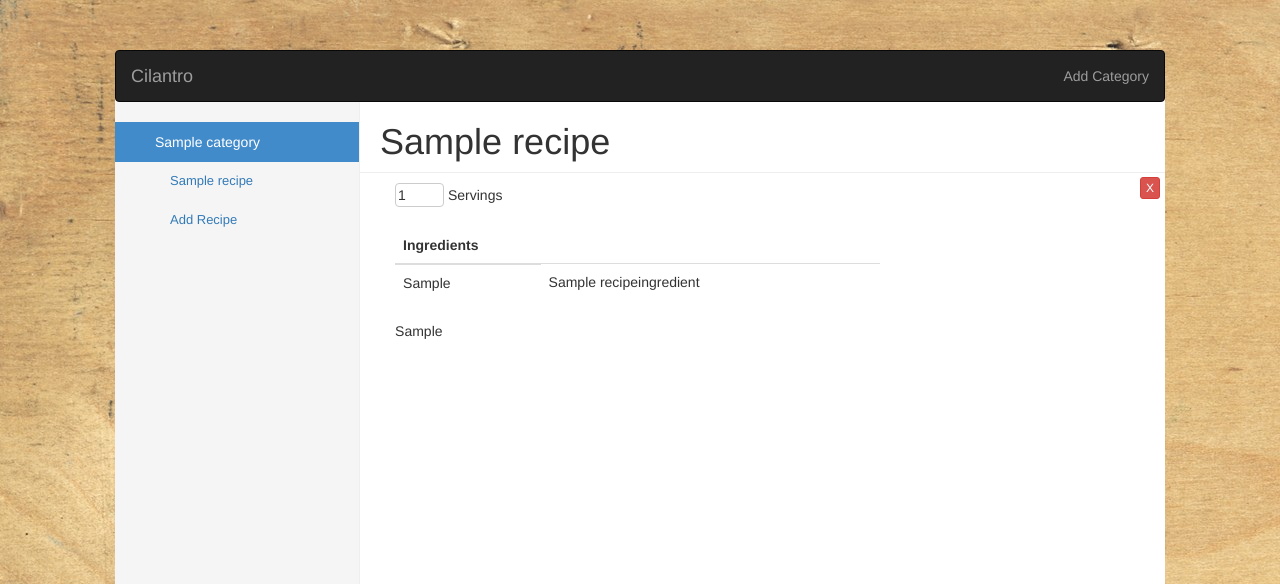
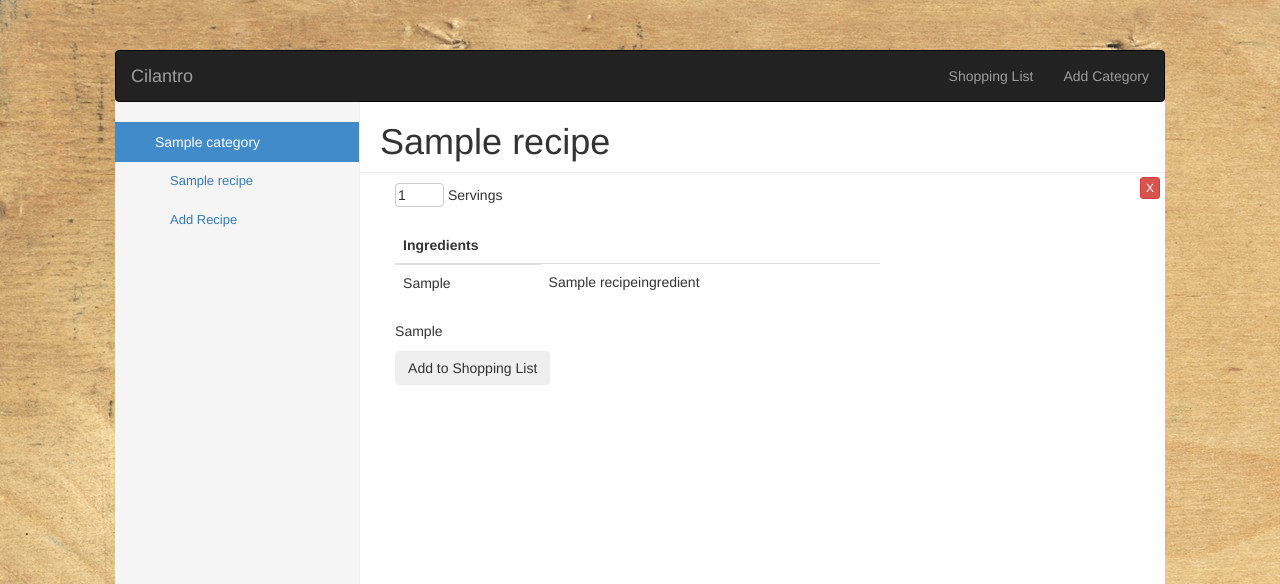
Before and after one commit to fmenkes/cilantro_project, a Django app: a page that uses templates/base.html in a window 1280 px wide. Shown: the top 584 px of the page. Run offline with Django 3.2, Linux system fonts and the light colour scheme; tables that the repository leaves empty hold one stand-in row (values such as "Sample post"); some libraries are stand-ins or nearby versions.

Commit message:
Added basic shopping list functionality

```diff
--- a/cilantro/models.py
+++ b/cilantro/models.py
@@ -22,7 +22,7 @@ class Recipe(models.Model):
     category = models.ForeignKey(Category)
     # TODO: the name of recipes should not be unique, but it should be unique to its category.
     name = models.CharField(max_length=400, unique=True)
-    instructions = models.TextField()
+    instructions = models.TextField(blank=True)
     servings = models.IntegerField(blank=True, default=2)
     slug = models.SlugField()
 
--- a/cilantro/templatetags/cilantro_extras.py
+++ b/cilantro/templatetags/cilantro_extras.py
@@ -1,8 +1,13 @@
 from django import template
-from cilantro.models import Category, Recipe
+from cilantro.models import Category, Recipe, RecipeIngredient
 
 register = template.Library()
 
 @register.inclusion_tag('cilantro/cats.html')
 def get_category_list(cat=None):
     return {'cats': Category.objects.all(), 'act_cat': cat, 'recipes': Recipe.objects.all()}
+
+
+@register.inclusion_tag('cilantro/list.html')
+def make_shopping_list(recipe):
+    return {'recipe': recipe, 'ingredients': RecipeIngredient.objects.filter(recipe=recipe)}
--- a/cilantro/urls.py
+++ b/cilantro/urls.py
@@ -2,12 +2,16 @@ from django.conf.urls import patterns, url
 
 from cilantro import views
 
+# TODO: Special-case the category 'Shopping Lists'
 urlpatterns = patterns('',
                 url(r'^$', views.index, name="index"),
                 url(r'^evernote/$', views.evernote, name="evernote"),
                 url(r'^evernote/send/$', views.send_recipe_to_evernote, name="send_recipe_to_evernote"),
                 url(r'^add_category/$', views.add_category, name="add_category"),
                 url(r'^delete_recipe/$', views.delete_recipe, name="delete_recipe"),
+                url(r'^shopping_list/$', views.shopping_list, name="shopping_list"),
+                url(r'^add_to_shopping_list/$', views.add_to_shopping_list, name="add_to_shopping_list"),
+                url(r'^clear_shopping_list/$', views.clear_shopping_list, name="clear_shopping_list"),
                 url(r'^(?P<category_name_slug>[\w\-]+)/add_recipe/$', views.add_recipe, name="add_recipe"),
                 url(r'^(?P<category_name_slug>[\w\-]+)/$', views.category, name="category"),
                 url(r'^(?P<category_name_slug>[\w\-]+)/(?P<recipe_name_slug>[\w\-]+)/$', views.recipe, name="recipe"),
--- a/cilantro/views.py
+++ b/cilantro/views.py
@@ -2,7 +2,7 @@ from django.shortcuts import render, redirect
 from cilantro.models import Recipe, Category, RecipeIngredient
 from cilantro.forms import CategoryForm, RecipeForm, RecipeIngredientForm
 from django.forms.formsets import formset_factory
-from django.shortcuts import HttpResponseRedirect
+from django.shortcuts import HttpResponse
 from evernote.api.client import EvernoteClient
 import evernote.edam.type.ttypes as types
 import pdb
@@ -30,7 +30,7 @@ def send_recipe_to_evernote(request):
     note = types.Note()
     note.title = "I'm a test note!"
     note.content = '<?xml version="1.0" encoding="UTF-8"?><!DOCTYPE en-note SYSTEM "http://xml.evernote.com/pub/enml2.dtd">'
-    note.content += '<en-note>Hello, world! I was sent from %s.</en-note>' % request.get_full_path
+    note.content += '<en-note>Hello, world! I was sent from Cilantro.</en-note>'
     note_store.createNote(note)
 
     return render(request, 'cilantro/index.html')
@@ -124,3 +124,39 @@ def delete_recipe(request):
 
     # TODO: This doesn't seem to work for some reason?
     return render(request, 'cilantro/index.html', {})
+
+
+def add_to_shopping_list(request):
+    #pdb.set_trace()
+    recipe_to_add = None
+    shoplist = Recipe.objects.get(name="Shopping List")
+    if request.method == 'GET':
+        r_id = request.GET['recipe_id']
+        recipe_to_add = Recipe.objects.get(id=r_id)
+    if recipe_to_add:
+        ingredient_list = RecipeIngredient.objects.filter(recipe=recipe_to_add)
+        for ingredient in ingredient_list:
+            # This needs to be improved by checking it with Ingredient archetype
+            ing, created = RecipeIngredient.objects.get_or_create(recipe=shoplist, name=ingredient.name)
+            ing.value += ingredient.value
+            ing.unit = ingredient.unit
+            ing.save()
+
+    return HttpResponse(recipe_to_add.name)
+
+
+def clear_shopping_list(request):
+    shoplist = Recipe.objects.get(name="Shopping List")
+    for ingredient in RecipeIngredient.objects.filter(recipe=shoplist):
+        ingredient.delete()
+
+    return HttpResponse(request)
+
+
+def shopping_list(request):
+    context_dict = {}
+    shopping = Recipe.objects.get(name="Shopping List")
+    context_dict['recipe'] = shopping
+    context_dict['ingredients'] = RecipeIngredient.objects.filter(recipe=shopping)
+
+    return render(request, 'cilantro/shopping_list.html', context_dict)
--- a/static/js/cilantro-ajax.js
+++ b/static/js/cilantro-ajax.js
@@ -2,6 +2,21 @@ $(".btn-delete").click(function() {
     if (confirm('Delete recipe?')) {
     var recipeid;
     recipeid = $(this).attr("data-recipeid");
-    $.get('/cilantro/delete_recipe/', {recipe_id: recipeid}});
+    $.get('/cilantro/delete_recipe/', {recipe_id: recipeid});
     }
 });
+
+$(".btn-shopping").click(function() {
+    var recipeid;
+    recipeid = $(this).attr("data-recipeid");
+    $.get('/cilantro/add_to_shopping_list/', {recipe_id: recipeid});
+});
+
+$(".btn-clear-list").click(function() {
+    if (confirm('Clear shopping list?')) {
+    $.get('/cilantro/clear_shopping_list/', function(data){
+        $('#shoplist').hide();
+        $('#emptylist').show();
+    });
+    }
+});
--- a/templates/base.html
+++ b/templates/base.html
@@ -38,6 +38,7 @@
         </div>
         <div id="navbar" class="navbar-collapse collapse">
           <ul class="nav navbar-nav navbar-right">
+            <li><a href="{% url 'shopping_list' %}">Shopping List</a></li>
             <li><a href="{% url 'add_category' %}">Add Category</a></li>
           </ul>
        </div>
--- a/templates/cilantro/cats.html
+++ b/templates/cilantro/cats.html
@@ -1,6 +1,7 @@
 <ul class="nav nav-sidebar">
 {% if cats %}
     {% for c in cats %}
+        {% if c.name != "Shopping Lists" %}
            {% if c == act_cat %}
                <li class="active">
            {% else %}
@@ -20,6 +21,7 @@
                        {% endfor %}
                                <li class="recipe-item"><a href="{% url 'add_recipe' c.slug %}">Add Recipe</a></li>
                            </ul></li>
+        {% endif %}
        {% endfor %}
 {% else %}
        <li><strong>There are no categories present.</strong></li>
--- a/templates/cilantro/recipe.html
+++ b/templates/cilantro/recipe.html
@@ -16,6 +16,7 @@
         </tbody>
         </table>
         <p>{{ recipe.instructions }}</p>
+        <button data-recipeid="{{ recipe.id }}" class="btn btn-shopping">Add to Shopping List</button>
         </div>
         {% else %}
         <div class="cilantro-header">{{ not_found }} does not exist.</div>
```
Also changed, not shown: populate_cilantro.py (+5 -3 lines), templates/cilantro/shopping_list.html (added, +20 -0 lines), 4 other files.
